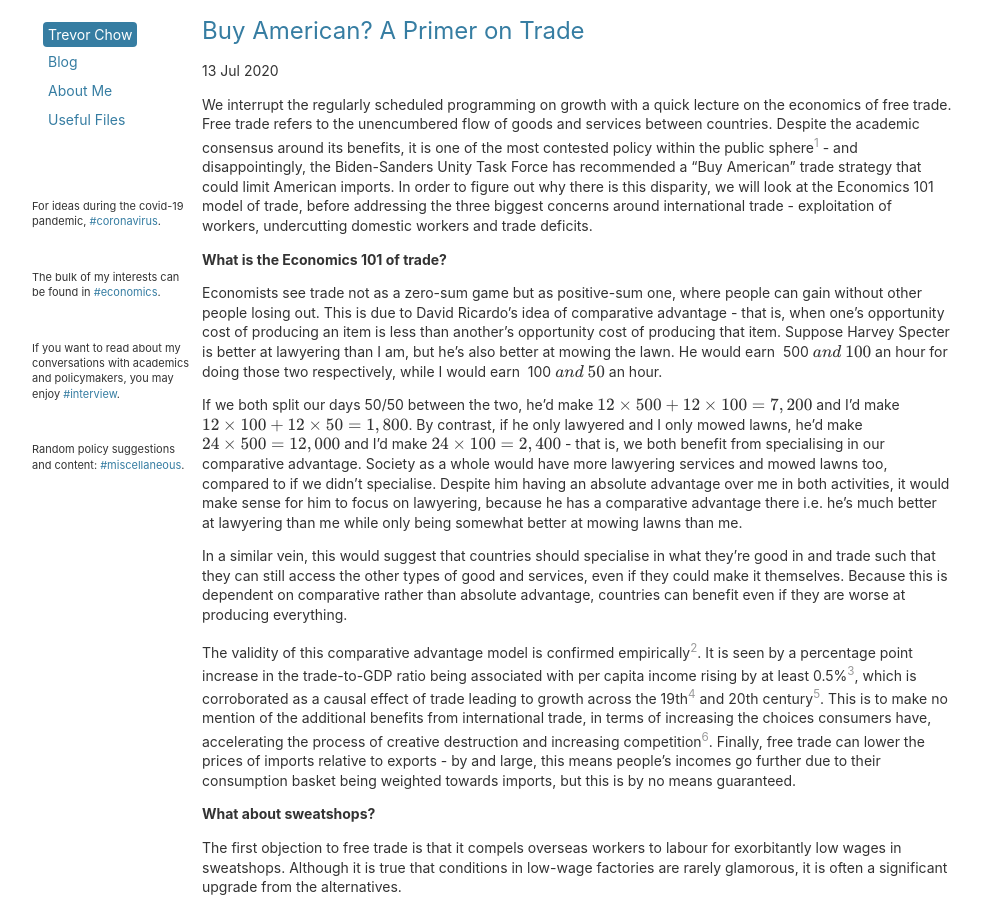
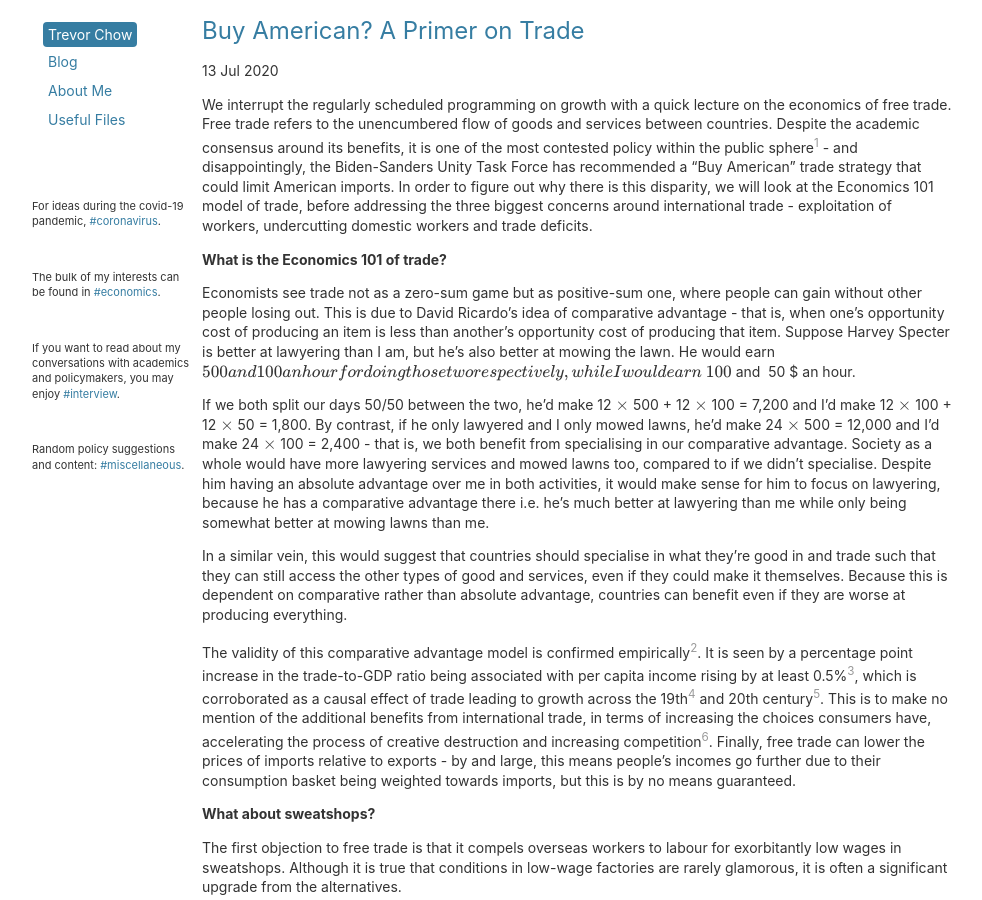
Before and after one commit to tmychow/tmychow.github.io, a Jekyll site: the page built from _posts/2020-07-13-buy-american-a-primer-on-trade.md, in a window 1280 px wide and 900 px high. Shown: the whole window, without its empty margins (28-1010 px from the left). Built offline with Jekyll 4.4.1, drawn with Linux system fonts in a browser that asks for light colours; formulas are drawn with MathJax 3.

Commit message:
Update 2020-07-13-buy-american-a-primer-on-trade.md

```diff
--- a/_posts/2020-07-13-buy-american-a-primer-on-trade.md
+++ b/_posts/2020-07-13-buy-american-a-primer-on-trade.md
@@ -11,9 +11,9 @@
 
 **What is the Economics 101 of trade?**
 
-Economists see trade not as a zero-sum game but as positive-sum one, where people can gain without other people losing out. This is due to David Ricardo's idea of  comparative advantage - that is, when one's opportunity cost of producing an item is less than another's opportunity cost of producing that item. Suppose Harvey Specter is better at lawyering than I am, but he's also better at mowing the lawn. He would earn $ \$ 500 $ and $ \$ 100 $ an hour for doing those two respectively, while I would earn $ \$ 100 $ and $ \$ 50 $ an hour.
+Economists see trade not as a zero-sum game but as positive-sum one, where people can gain without other people losing out. This is due to David Ricardo's idea of  comparative advantage - that is, when one's opportunity cost of producing an item is less than another's opportunity cost of producing that item. Suppose Harvey Specter is better at lawyering than I am, but he's also better at mowing the lawn. He would earn \$ 500 and 100 an hour for doing those two respectively, while I would earn $ \$ 100 $ and $ \$ 50 $ an hour.
 
-If we both split our days 50/50 between the two, he'd make $12\times500+12\times100=7,200$ and I'd make $12\times100 +12\times50=1,800$. By contrast, if he only lawyered and I only mowed lawns, he'd make $24\times500=12,000$ and I'd make $24\times100=2,400$ - that is, we both benefit from specialising in our comparative advantage. Society as a whole would have more lawyering services and mowed lawns too, compared to if we didn't specialise. Despite him having an absolute advantage over me in both activities, it would make sense for him to focus on lawyering, because he has a comparative advantage there i.e. he's much better at lawyering than me while only being somewhat better at mowing lawns than me.
+If we both split our days 50/50 between the two, he'd make 12 $\times$ 500 + 12 $\times$ 100 = 7,200 and I'd make 12 $\times$ 100 + 12 $\times$ 50 = 1,800. By contrast, if he only lawyered and I only mowed lawns, he'd make 24 $\times$ 500 = 12,000 and I'd make 24 $\times$ 100 = 2,400 - that is, we both benefit from specialising in our comparative advantage. Society as a whole would have more lawyering services and mowed lawns too, compared to if we didn't specialise. Despite him having an absolute advantage over me in both activities, it would make sense for him to focus on lawyering, because he has a comparative advantage there i.e. he's much better at lawyering than me while only being somewhat better at mowing lawns than me.
 
 In a similar vein, this would suggest that countries should specialise in what they're good in and trade such that they can still access the other types of good and services, even if they could make it themselves. Because this is dependent on comparative rather than absolute advantage, countries can benefit even if they are worse at producing everything.
 
```
